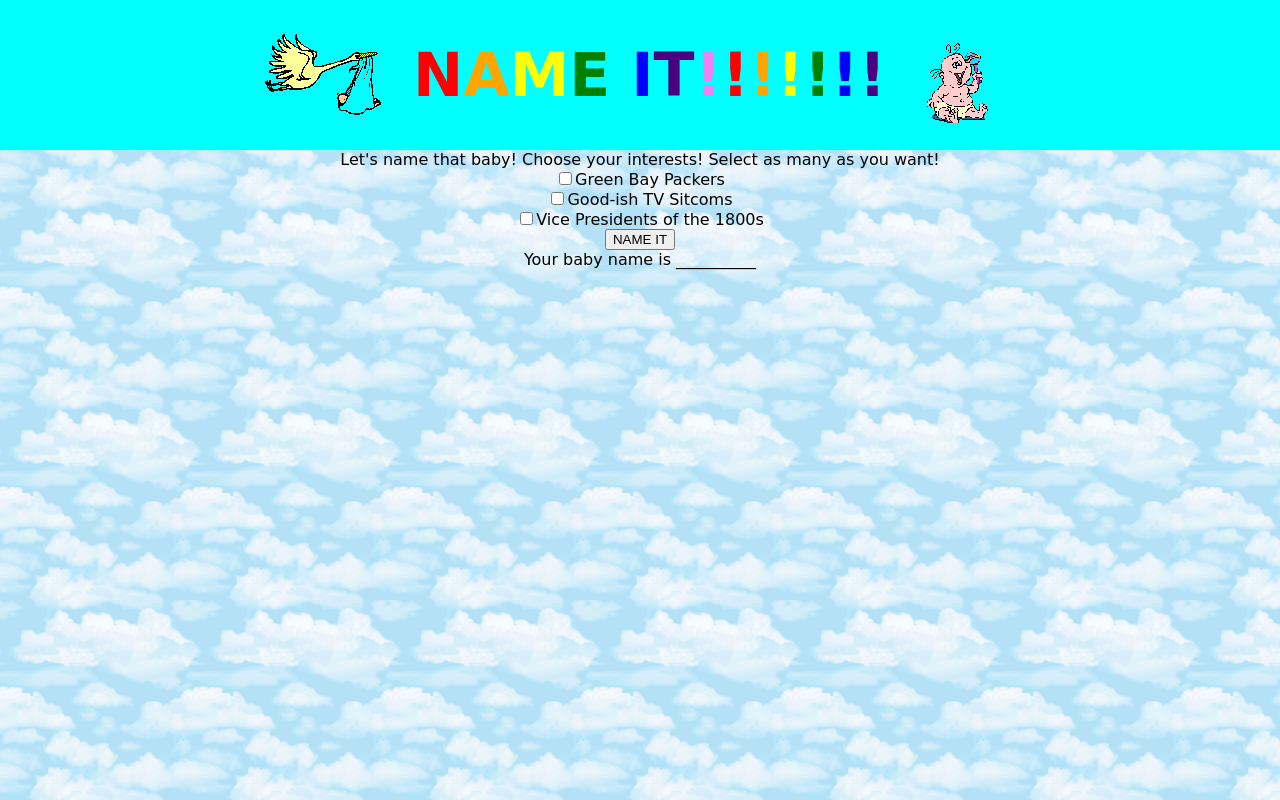
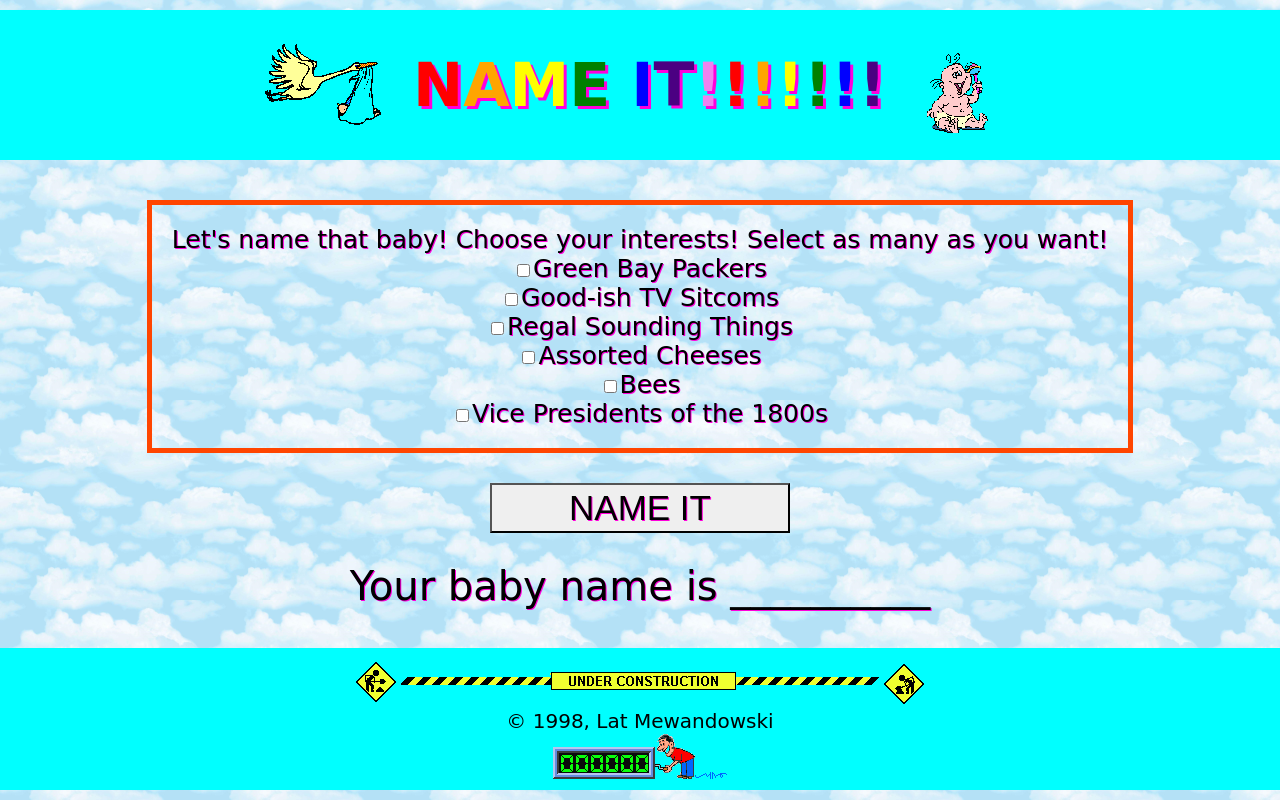
Before and after one commit to mklewandowski/name-it-98, a React (Create React App) app: page / in a window 1280 px wide. Built offline with nearby package versions, Linux system fonts and the light colour scheme.

Commit message:
Content update

```diff
--- a/public/index.html
+++ b/public/index.html
@@ -24,7 +24,7 @@
       work correctly both with client-side routing and a non-root public URL.
       Learn how to configure a non-root public URL by running `npm run build`.
     -->
-    <title>React App</title>
+    <title>Name It</title>
   </head>
   <body>
     <noscript>You need to enable JavaScript to run this app.</noscript>
--- a/src/App.css
+++ b/src/App.css
@@ -7,6 +7,11 @@
   bottom: 0;
   left: 0;
   right: 0;
+  font-size: 25px;
+  text-shadow: 1px 1px #FF00DC;
+  display: flex;
+  flex-direction: column;
+  justify-content: space-between;
 }
 
 .app-header {
@@ -17,12 +22,57 @@
   align-items: center;
   justify-content: center;
   font-size: 60px;
-  color: #FF00DC;
   font-weight: bold;
+  margin-top: 10px;
+}
+
+.app-footer {
+  background-color: #00FFFF;
+  min-height: 100px;
+  display: flex;
+  flex-direction: column;
+  align-items: center;
+  justify-content: center;
+  font-size: 20px;
+  font-weight: normal;
+  text-shadow: none;
+  padding: 10px;
+  margin-bottom: 10px;
 }
 
 .app-title {
   margin: 10px 30px;
+  text-shadow: 3px 3px #FF00DC;
+}
+
+.content {
+  display: flex;
+  flex-direction: column;
+  justify-content: center;
+  align-items: center;
+}
+
+.chooser {
+  border: solid 5px orangered;
+  width: fit-content;
+  margin: 20px;
+  padding: 20px;
+}
+
+
+.name-it {
+  font-size: 35px;
+  text-shadow: 1px 1px #FF00DC;
+  width: 300px;
+  height: 50px;
+  border-width: 2px;
+  cursor: pointer;
+  margin: 10px;
+}
+
+.name {
+  font-size: 40px;
+  margin: 20px;
 }
 
 .red {
--- a/src/App.tsx
+++ b/src/App.tsx
@@ -1,6 +1,8 @@
 import React from 'react';
 import baby from "./baby.gif";
 import stork from "./stork.gif";
+import construction from "./construction.gif";
+import counter from "./counter.gif";
 import './App.css';
 
 function App() {
@@ -26,6 +28,7 @@ function App() {
         <img src={baby}/>
       </header>
 
+      <div className="content">
         <div className="chooser">
           Let's name that baby! Choose your interests!  Select as many as you want!
           <div className="choice">
@@ -37,13 +40,33 @@ function App() {
             <label>Good-ish TV Sitcoms</label>
           </div>
           <div className="choice">
+            <input type="checkbox" id="choice4" name="choice4" value="choice4"/>
+            <label>Regal Sounding Things</label>
+          </div>
+          <div className="choice">
+            <input type="checkbox" id="choice5" name="choice5" value="choice5"/>
+            <label>Assorted Cheeses</label>
+          </div>
+          <div className="choice">
+            <input type="checkbox" id="choice6" name="choice6" value="choice6"/>
+            <label>Bees</label>
+          </div>
+          <div className="choice">
             <input type="checkbox" id="choice3" name="choice3" value="choice3"/>
             <label>Vice Presidents of the 1800s</label>
           </div>
         </div>
 
-      <button>NAME IT</button>
-      <div>Your baby name is __________</div>
+
+        <button className="name-it">NAME IT</button>
+        <div className="name">Your baby name is __________</div>
+      </div>
+
+      <div className="app-footer">
+        <img src={construction}/>
+        © 1998, Lat Mewandowski
+        <img src={counter}/>
+      </div>
     </div>
   );
 }
```
Also changed, not shown: src/construction.gif (added), src/counter.gif (added). Lines whose indentation alone changed are shown as unchanged.
